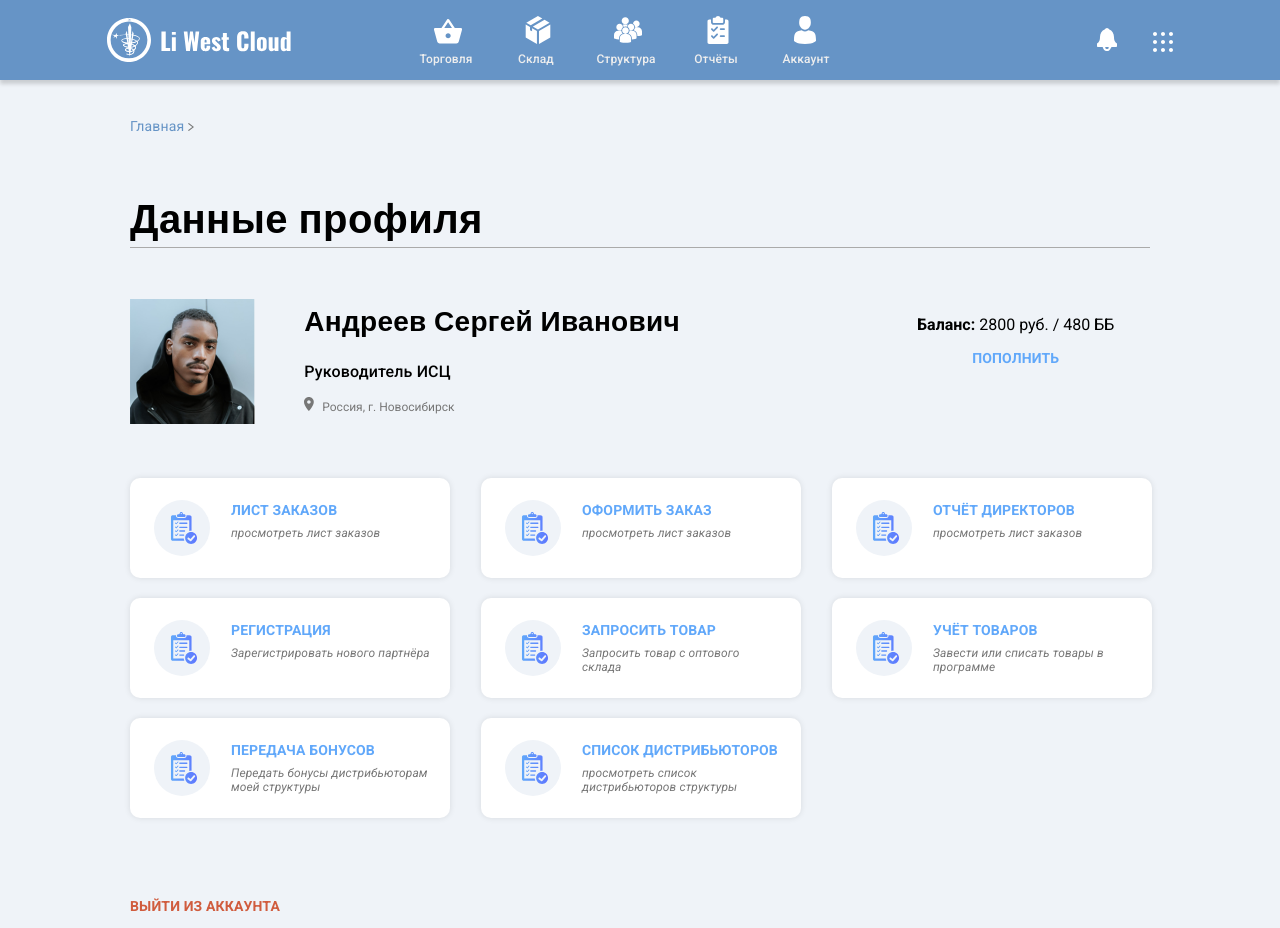
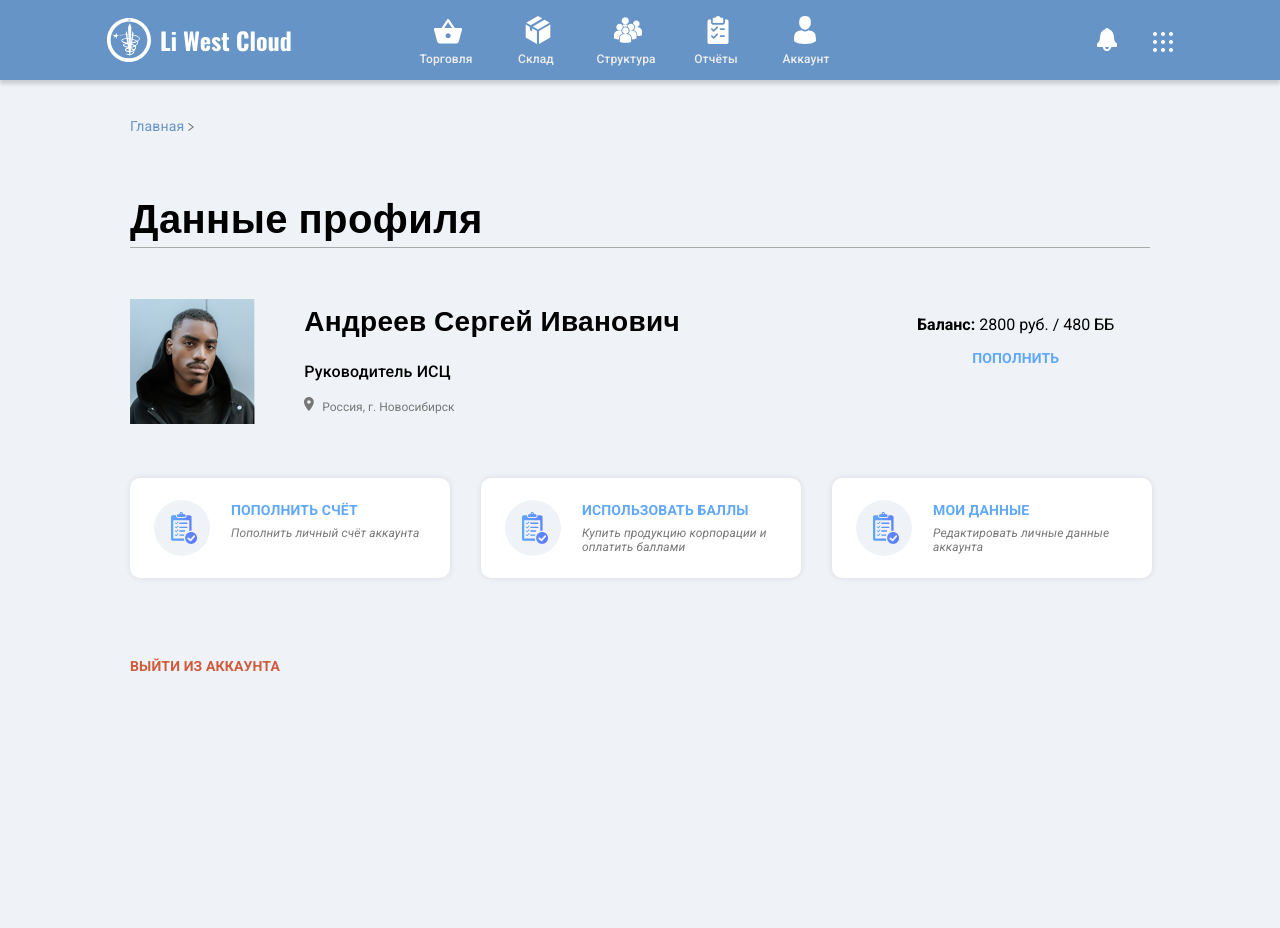
Before and after one commit to NSmolyakov/LWCloud, a React (Create React App) app: page /account in a window 1280 px wide. After the commit the page ends 800 px from the top, so only its background shows below. Built offline with nearby package versions, Linux system fonts and the light colour scheme.

Commit message:
create GridCards for secondary pages

```diff
--- a/public/index.html
+++ b/public/index.html
@@ -1,43 +1,21 @@
 <!DOCTYPE html>
-<html lang="en">
+<html lang="ru">
+
 <head>
   <meta charset="utf-8" />
   <link rel="icon" href="%PUBLIC_URL%/favicon.ico" />
   <meta name="viewport" content="width=device-width, initial-scale=1" />
   <meta name="theme-color" content="#000000" />
-    <meta
-      name="description"
-      content="Web site created using create-react-app"
-    />
+  <meta name="description" content="Web site created using create-react-app" />
   <link rel="apple-touch-icon" href="%PUBLIC_URL%/logo192.png" />
-    <!--
-      manifest.json provides metadata used when your web app is installed on a
-      user's mobile device or desktop. See https://developers.google.com/web/fundamentals/web-app-manifest/
-    -->
   <link rel="manifest" href="%PUBLIC_URL%/manifest.json" />
-    <!--
-      Notice the use of %PUBLIC_URL% in the tags above.
-      It will be replaced with the URL of the `public` folder during the build.
-      Only files inside the `public` folder can be referenced from the HTML.
 
-      Unlike "/favicon.ico" or "favicon.ico", "%PUBLIC_URL%/favicon.ico" will
-      work correctly both with client-side routing and a non-root public URL.
-      Learn how to configure a non-root public URL by running `npm run build`.
-    -->
   <title>Li West Cloud</title>
 </head>
+
 <body>
   <noscript>You need to enable JavaScript to run this app.</noscript>
   <div id="root"></div>
-    <!--
-      This HTML file is a template.
-      If you open it directly in the browser, you will see an empty page.
+</body>
 
-      You can add webfonts, meta tags, or analytics to this file.
-      The build step will place the bundled scripts into the <body> tag.
-
-      To begin the development, run `npm start` or `yarn start`.
-      To create a production bundle, use `npm run build` or `yarn build`.
-    -->
-  </body>
 </html>
--- /dev/null
+++ b/src/components/Cards/CardGrids/AccountCardGrid.jsx
@@ -0,0 +1,15 @@
+import React from 'react'
+import Card from '../Card'
+import './CardGrid.css'
+
+function AccountCardGrid(props){
+    return(
+    <div className='CardGrid'>
+        <Card name='Пополнить счёт' discription ='Пополнить личный счёт аккаунта'/>
+        <Card name='Использовать баллы'  discription ='Купить продукцию корпорации и оплатить баллами'/>
+        <Card name='Мои данные'  discription ='Редактировать личные данные аккаунта'/>
+    </div>
+    )
+}
+
+export default AccountCardGrid
--- a/src/components/Cards/CardGrid.jsx
+++ b/src/components/Cards/CardGrids/MainCardGrid.jsx
@@ -1,13 +1,13 @@
 import React from 'react'
-import Card from './Card'
+import Card from '../Card'
 import './CardGrid.css'
 
-function CardGrid(props){
+function MainCardGrid(props){
     return(
     <div className='CardGrid'>
         <Card name='Лист Заказов' discription ='просмотреть лист заказов'/>
-        <Card name='Оформить  заказ'  discription ='просмотреть лист заказов'/>
-        <Card name='Отчёт директоров'  discription ='просмотреть лист заказов'/>
+        <Card name='Оформить заказ'  discription ='перейти к оформлению заказа в программе'/>
+        <Card name='Отчёт директоров'  discription ='просмотреть отчёт директоров'/>
         <Card name='Регистрация' discription ='Зарегистрировать нового партнёра'/>
         <Card name='Запросить товар'  discription ='Запросить товар с оптового склада'/>
         <Card name='Учёт товаров' discription ='Завести или списать товары в программе'/>
@@ -17,4 +17,4 @@ function CardGrid(props){
     )
 }
 
-export default CardGrid
+export default MainCardGrid
--- /dev/null
+++ b/src/components/Cards/CardGrids/StockCardGrid.jsx
@@ -0,0 +1,15 @@
+import React from 'react'
+import Card from '../Card'
+import './CardGrid.css'
+
+function StockCardGrid(props){
+    return( <div className='CardGrid'>
+                <Card name='Текущие остатки' discription ='Текущее количество товаров на Вашем складе'/>
+                <Card name='Запросить товар'  discription ='Запросить товар с оптового склада'/>
+                <Card name='Учёт товаров'  discription ='Завести или списать товары в программе'/>
+                <Card name='Прейскурант' discription ='Перечень всех товаров и все необходимые данные о них'/>
+    </div>
+    )
+}
+
+export default StockCardGrid
--- /dev/null
+++ b/src/components/Cards/CardGrids/StructureCardGrid.jsx
@@ -0,0 +1,15 @@
+import React from 'react'
+import Card from '../Card'
+import './CardGrid.css'
+
+function StructureCardGrid(props){
+    return(
+    <div className='CardGrid'>
+        <Card name='Регистрация' discription ='Зарегистрировать нового партнёра'/>
+        <Card name='Передача бонусов'  discription ='Передать бонусы дистрибьюторам моей структуры'/>
+        <Card name='Список дистрибьюторов' discription ='Просмотреть список дистрибьюторов структуры'/>
+    </div>
+    )
+}
+
+export default StructureCardGrid
--- /dev/null
+++ b/src/components/Cards/CardGrids/TradeCardGrid.jsx
@@ -0,0 +1,15 @@
+import React from 'react'
+import Card from '../Card'
+import './CardGrid.css'
+
+function TradeCardGrid(props){
+    return( <div className='CardGrid'>
+                <Card name='Лист Заказов' discription ='просмотреть лист заказов'/>
+                <Card name='Оформить заказ'  discription ='перейти к оформлению заказа в программе'/>
+                <Card name='Интернет-заказы'  discription ='Просмотреть заказы интернет-магазина'/>
+                <Card name='Документация' discription ='Документы на продукцию корпорации'/>
+    </div>
+    )
+}
+
+export default TradeCardGrid
--- a/src/components/Content/Account/Account.jsx
+++ b/src/components/Content/Account/Account.jsx
@@ -1,6 +1,6 @@
 import React from 'react'
 import AccountPhoto from '../../../assets/img/photo.png'
-import CardGrid from '../../Cards/CardGrid'
+import AccountCardGrid from '../../Cards/CardGrids/AccountCardGrid'
 import './Account.css'
 
 function Account() {
@@ -16,7 +16,7 @@ function Account() {
                 </div>
             </div>
 
-            <CardGrid />
+            <AccountCardGrid />
 
             <div className='AccountExit'> <p className='redlink'>Выйти из аккаунта</p></div>
 
--- a/src/components/Content/Main/Main.jsx
+++ b/src/components/Content/Main/Main.jsx
@@ -1,5 +1,5 @@
 import React from 'react'
-import CardGrid from '../../Cards/CardGrid'
+import CardGrid from '../../Cards/CardGrids/MainCardGrid'
 
 
 function Main() {
--- a/src/components/Content/Stock/Stock.jsx
+++ b/src/components/Content/Stock/Stock.jsx
@@ -1,10 +1,10 @@
 import React from 'react'
-import CardGrid from '../../Cards/CardGrid'
+import StockCardGrid from '../../Cards/CardGrids/StockCardGrid'
 
 function Stock() {
     return(<>
     <h1>Склад</h1>
-    <CardGrid />
+    <StockCardGrid />
     </>)
 }
 
--- a/src/components/Content/Structure/Structure.jsx
+++ b/src/components/Content/Structure/Structure.jsx
@@ -1,11 +1,11 @@
 import React from 'react'
-import CardGrid from '../../Cards/CardGrid'
+import StructureCardGrid from '../../Cards/CardGrids/StructureCardGrid'
 
 
 function Structure() {
     return(<>
     <h1>Структура</h1>
-        <CardGrid />
+        <StructureCardGrid />
     </>)
 }
 
--- a/src/components/Content/Trade/Trade.jsx
+++ b/src/components/Content/Trade/Trade.jsx
@@ -1,10 +1,10 @@
 import React from 'react'
-import CardGrid from '../../Cards/CardGrid'
+import TradeCardGrid from '../../Cards/CardGrids/TradeCardGrid'
 
 function Trade() {
     return(<>
     <h1>Торговля</h1>
-    <CardGrid />
+    <TradeCardGrid />
     </>)
 }
 
```
Also changed, not shown: src/components/Cards/CardGrids/CardGrid.css (renamed from src/components/Cards/CardGrid.css). Lines whose indentation alone changed are shown as unchanged.
